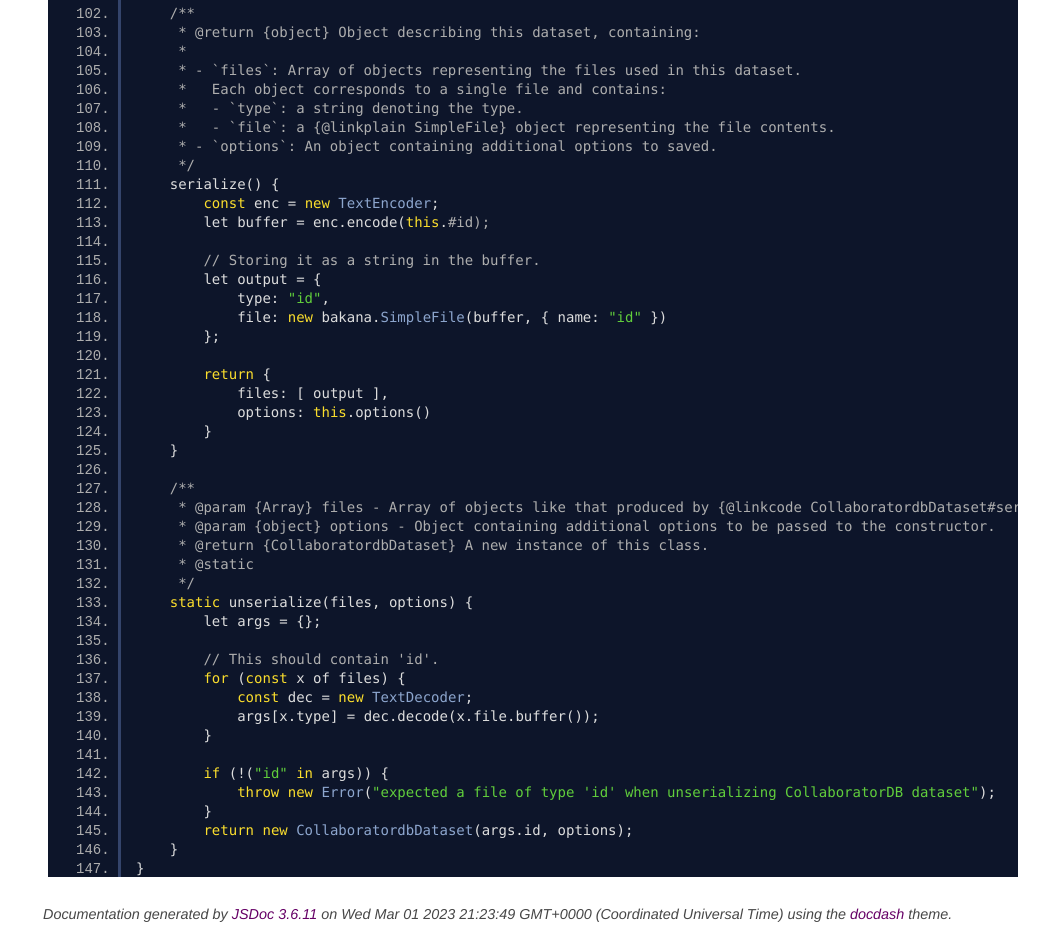
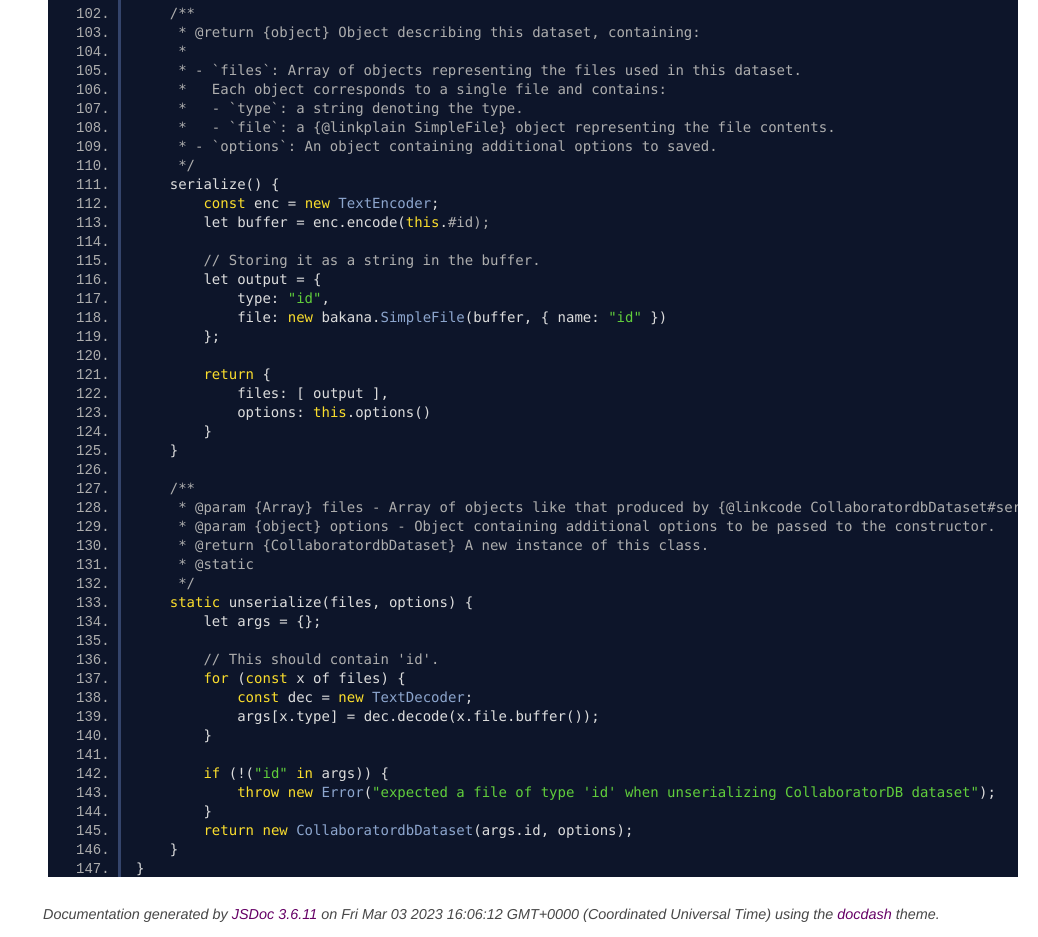
Before and after one commit to kanaverse/bakana-remotes, a plain HTML site: page docs/CollaboratorDB.js.html in a window 1280 px wide. Shown: the part 2074-3011 px from the top of the page, without its empty margins (242-1280 px from the left). Drawn offline with Linux system fonts and the light colour scheme.

Commit message:
Deploying to gh-pages from @ kanaverse/bakana-remotes@4176131752fa4c9f386803d2fb8409cc3f10883b 🚀

```diff
--- a/docs/CollaboratorDB.js.html
+++ b/docs/CollaboratorDB.js.html
@@ -205,7 +205,7 @@ export class CollaboratordbDataset extends bakana.AbstractArtifactdbDataset {
 <br class="clear">
 
 <footer>
-    Documentation generated by <a href="https://github.com/jsdoc3/jsdoc">JSDoc 3.6.11</a> on Wed Mar 01 2023 21:23:49 GMT+0000 (Coordinated Universal Time) using the <a href="https://github.com/clenemt/docdash">docdash</a> theme.
+    Documentation generated by <a href="https://github.com/jsdoc3/jsdoc">JSDoc 3.6.11</a> on Fri Mar 03 2023 16:06:12 GMT+0000 (Coordinated Universal Time) using the <a href="https://github.com/clenemt/docdash">docdash</a> theme.
 </footer>
 
 <script>prettyPrint();</script>
```
Also changed, not shown: docs/CollaboratordbDataset.html (+1 -1 lines), docs/ExperimentHub.js.html (+1 -1 lines), docs/ExperimentHubDataset.html (+1 -1 lines), docs/external-DataFrame.html (+1 -1 lines), docs/external-MultiMatrix.html (+1 -1 lines), docs/external-ScranMatrix.html (+1 -1 lines), docs/external-SimpleFile.html (+1 -1 lines), docs/index.html (+1 -1 lines), docs/utils.js.html (+1 -1 lines).
